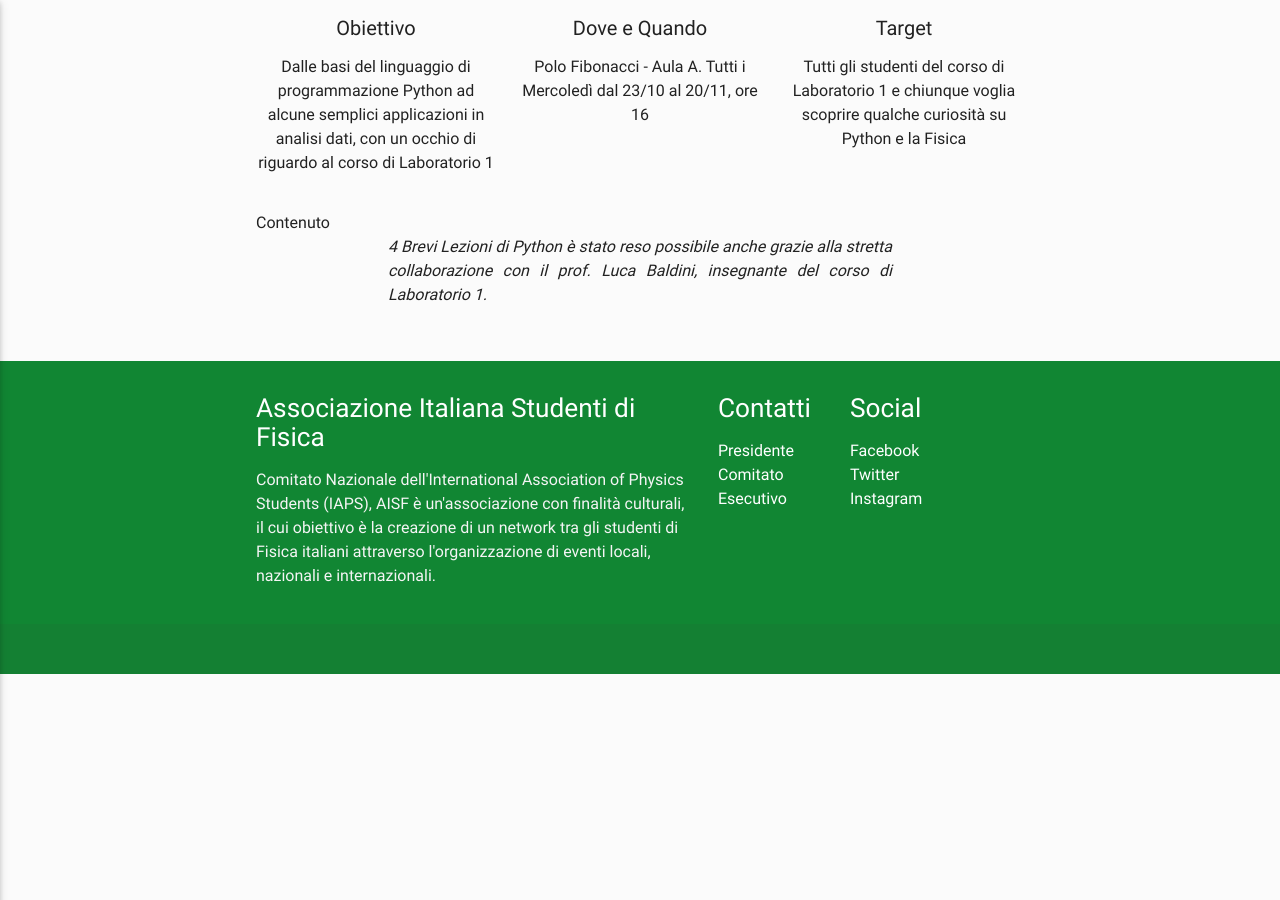
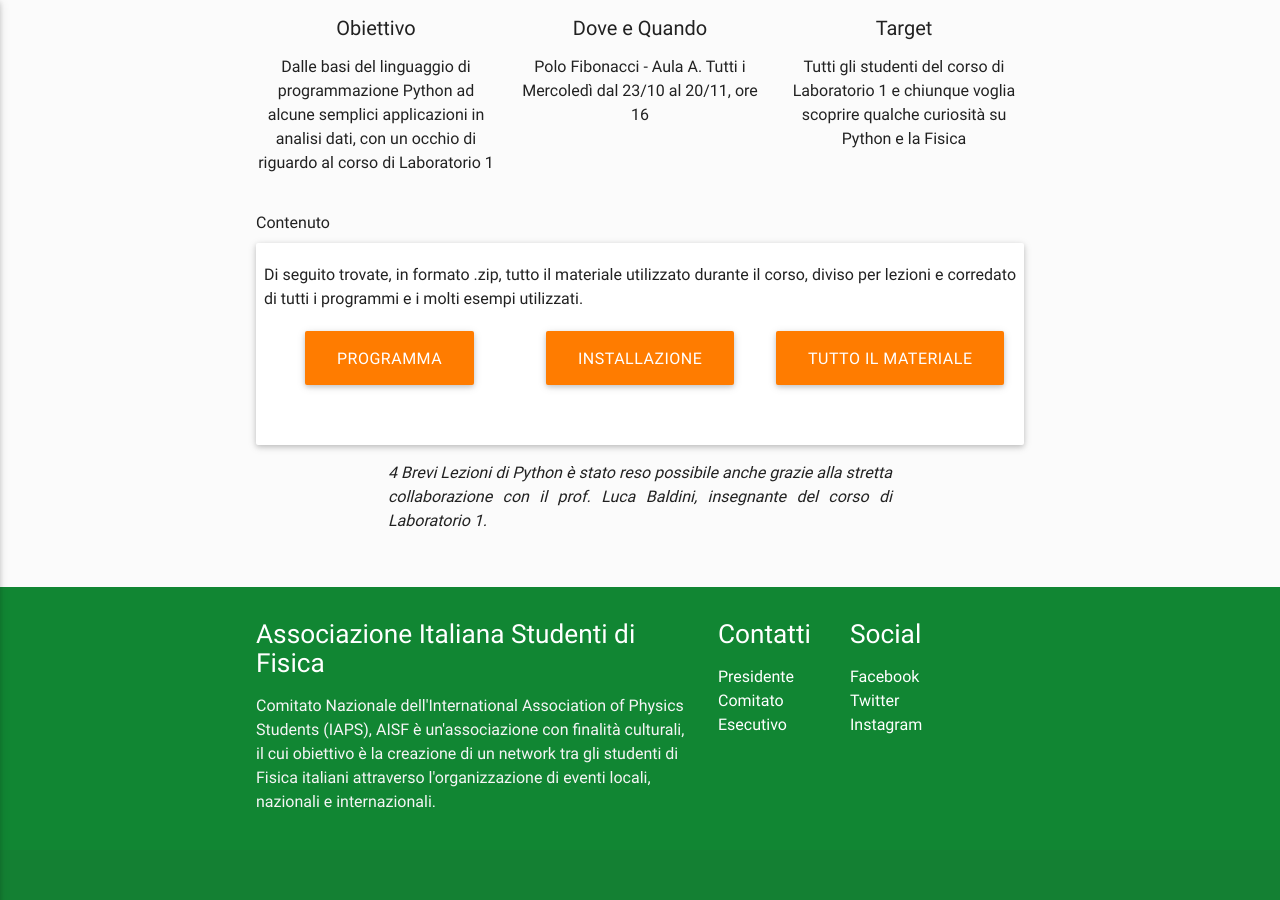
Before and after one commit to ai-sf/pisa, a Jekyll site: the page built from test_corso.html, in a window 1280 px wide and 900 px high, scrolled down 1065 px. Built offline with Jekyll 4.4.1, drawn with Linux system fonts in a browser that asks for light colours; nearby versions of some CDN libraries.

Commit message:
Update test_corso.html

```diff
--- a/test_corso.html
+++ b/test_corso.html
@@ -15,6 +15,17 @@ icon_block_list:
                   - name: Target
                     text: Tutti gli studenti del corso di Laboratorio 1 e chiunque voglia scoprire qualche curiosità su Python e la Fisica
                     icon: people
+button_intro: Di seguito trovate, in formato .zip, tutto il materiale utilizzato durante il corso, diviso per lezioni e corredato di tutti i programmi e i molti esempi utilizzati.
+button_list:
+             - url: downloads/python_19/Programma.pdf
+               name: PROGRAMMA
+               download: true
+             - url: downloads/python_19/Installazione.pdf
+               name: INSTALLAZIONE
+               download: true
+             - url: downloads/python_19/4_Brevi_Lezioni_di_Python_2019.zip
+               name: TUTTO IL MATERIALE
+               download: true
 credits: 4 Brevi Lezioni di Python è stato reso possibile anche grazie alla stretta collaborazione con il prof. Luca Baldini, insegnante del corso di Laboratorio 1.
 ---
 Contenuto
```
